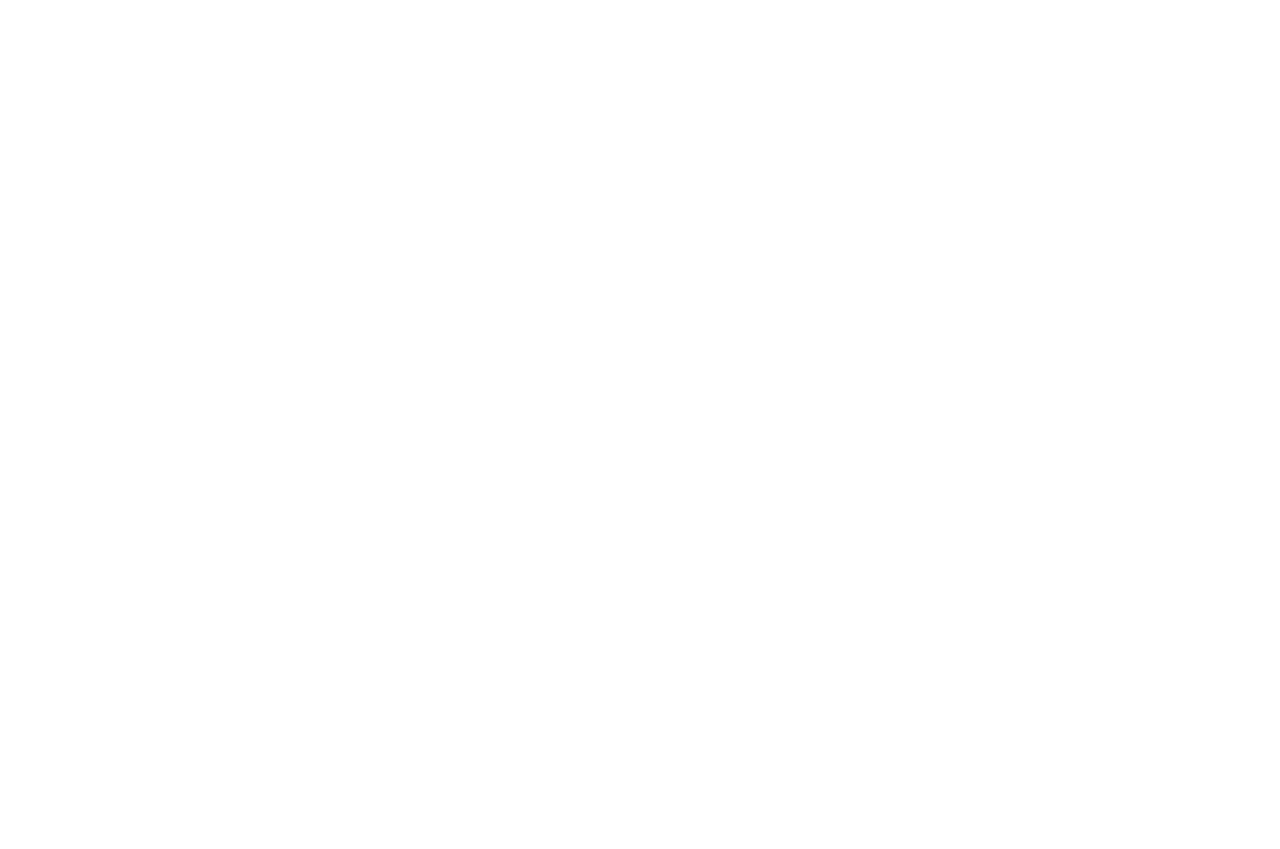
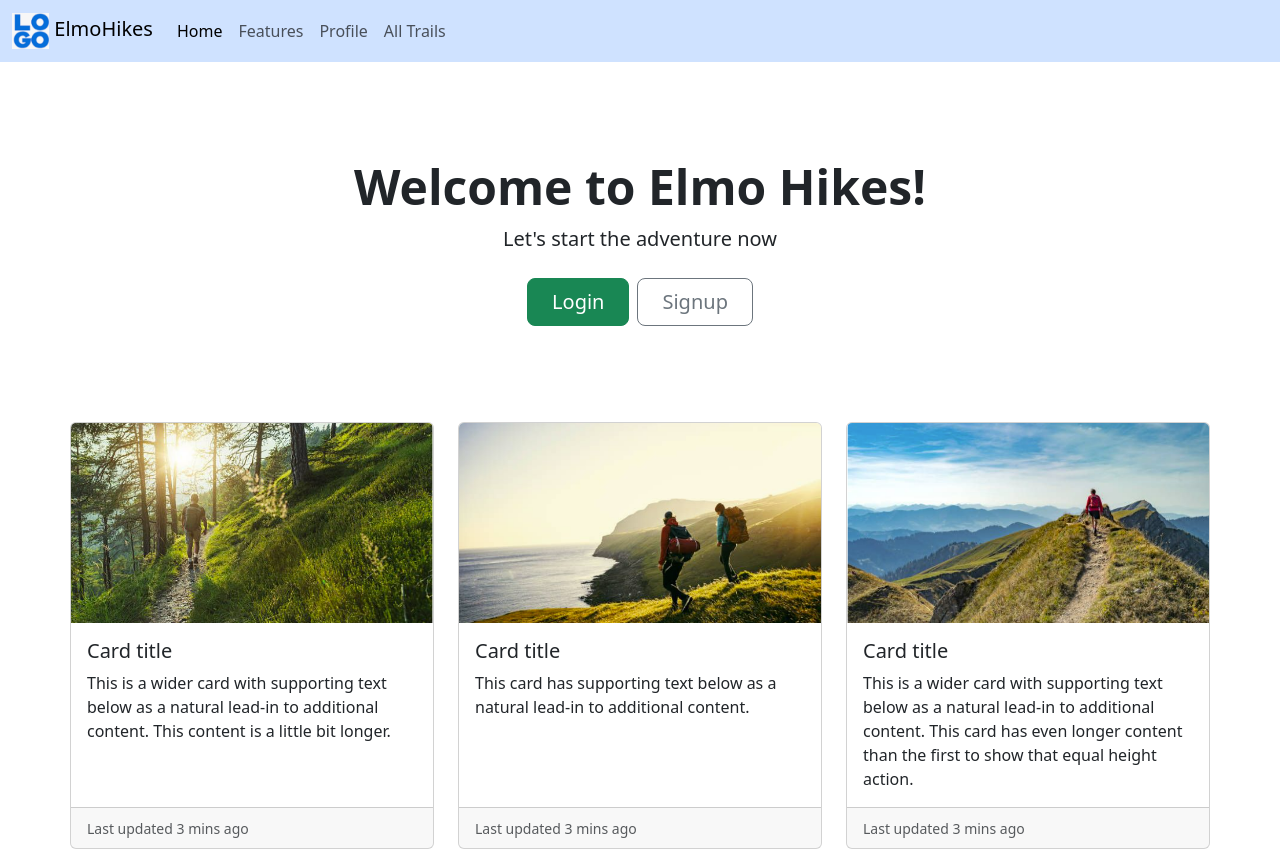
Before and after one commit to Tianyou-Xie/Demo05_Xie_Tianyou, a plain HTML site: page index.html in a window 1280 px wide. Before the commit the page ends 800 px from the top, so only its background shows below. Drawn offline with nearby package versions, Linux system fonts and the light colour scheme.

Commit message:
Version001

```diff
--- a/index.html
+++ b/index.html
@@ -10,12 +10,33 @@
     <meta name="viewport" content="width=device-width, initial-scale=1">
 
     <!-- Bootstrap Library CSS CDN go here -->
+    <link href="https://cdn.jsdelivr.net/npm/bootstrap@5.3.2/dist/css/bootstrap.min.css" rel="stylesheet"
+        integrity="sha384-T3c6CoIi6uLrA9TneNEoa7RxnatzjcDSCmG1MXxSR1GAsXEV/Dwwykc2MPK8M2HN" crossorigin="anonymous">
+
     <!-- Boostrap Library JS CDN  go here -->
+    <script src="https://cdn.jsdelivr.net/npm/bootstrap@5.3.2/dist/js/bootstrap.bundle.min.js"
+        integrity="sha384-C6RzsynM9kWDrMNeT87bh95OGNyZPhcTNXj1NW7RuBCsyN/o0jlpcV8Qyq46cDfL" crossorigin="anonymous"></script>
 
     <!-- Other libraries go here -->
 
     <!-- Link to styles of your own -->
     <!-- <link rel="stylesheet" href="./styles/style.css"> -->
+
+    <style>
+        .container{
+            padding: 0;
+            /* margin: 10vw; */
+        }
+        .card-img-top {
+            width: 100%;
+            height: 25vh;
+            object-fit: cover;
+        }
+
+        /* object-fit: cover/contain;  might work too  */
+
+
+    </style>
 
 </head>
 
@@ -25,7 +46,89 @@
     <!-- Your HTML Layout go here -->
     <!------------------------------>
     <!-- Stuff for body goes here -->
+    <nav class="navbar navbar-expand-lg bg-primary-subtle">
+        <div class="container-fluid">
+            <a class="navbar-brand" href="#">
+                <img src="./images/logo.jpg" alt="Logo" height="36">
+                ElmoHikes
+            </a>
+          <button class="navbar-toggler" type="button" data-bs-toggle="collapse" data-bs-target="#navbarNav" aria-controls="navbarNav" aria-expanded="false" aria-label="Toggle navigation">
+            <span class="navbar-toggler-icon"></span>
+          </button>
+          <div class="collapse navbar-collapse" id="navbarNav">
+            <ul class="navbar-nav">
+              <li class="nav-item">
+                <a class="nav-link active" aria-current="page" href="#">Home</a>
+              </li>
+              <li class="nav-item">
+                <a class="nav-link" href="#">Features</a>
+              </li>
+              <li class="nav-item">
+                <a class="nav-link" href="#">Profile</a>
+              </li>
+              <li class="nav-item">
+                <a class="nav-link" href="#">All Trails</a>
+              </li>
+            </ul>
+          </div>
+        </div>
+      </nav>
 
+    <!---------------------------------------------->
+    <!---------------------------------------------->
+    <!--------Heroes-------------------------------->
+    <div class="px-4 py-5 my-5 text-center">
+        <h1 class="display-5 fw-bold">Welcome to Elmo Hikes!</h1>
+        <div class="col-lg-6 mx-auto">
+          <p class="lead mb-4">Let's start the adventure now</p>
+          <div class="d-grid gap-2 d-sm-flex justify-content-sm-center">
+            <button type="button" class="btn btn-success btn-lg px-4 gap-3" onclick="window.open('login.html','_blank')">Login</button>
+            <button type="button" class="btn btn-outline-secondary btn-lg px-4">Signup</button>
+          </div>
+        </div>
+      </div>
+    <!---------------------------------------------->
+    <!------------Grid Cards------------------------>
+   <div class="container">
+    <div class="row row-cols-1 row-cols-md-3 g-4">
+        <div class="col">
+          <div class="card h-100">
+            <img src="./images/AM01.jpg" class="card-img-top" alt="Hiking01">
+            <div class="card-body">
+              <h5 class="card-title">Card title</h5>
+              <p class="card-text">This is a wider card with supporting text below as a natural lead-in to additional content. This content is a little bit longer.</p>
+            </div>
+            <div class="card-footer">
+              <small class="text-muted">Last updated 3 mins ago</small>
+            </div>
+          </div>
+        </div>
+        <div class="col">
+          <div class="card h-100">
+            <img src="./images/BBY01.jpg" class="card-img-top" alt="Hiking02">
+            <div class="card-body">
+              <h5 class="card-title">Card title</h5>
+              <p class="card-text">This card has supporting text below as a natural lead-in to additional content.</p>
+            </div>
+            <div class="card-footer">
+              <small class="text-muted">Last updated 3 mins ago</small>
+            </div>
+          </div>
+        </div>
+        <div class="col">
+          <div class="card h-100">
+            <img src="./images/hike3.jpg" class="card-img-top" alt="Hiking03">
+            <div class="card-body">
+              <h5 class="card-title">Card title</h5>
+              <p class="card-text">This is a wider card with supporting text below as a natural lead-in to additional content. This card has even longer content than the first to show that equal height action.</p>
+            </div>
+            <div class="card-footer">
+              <small class="text-muted">Last updated 3 mins ago</small>
+            </div>
+          </div>
+        </div>
+      </div>
+    </div>
 
     <!---------------------------------------------->
     <!-- Your own JavaScript functions go here    -->
```
Also changed, not shown: login.html (added).
